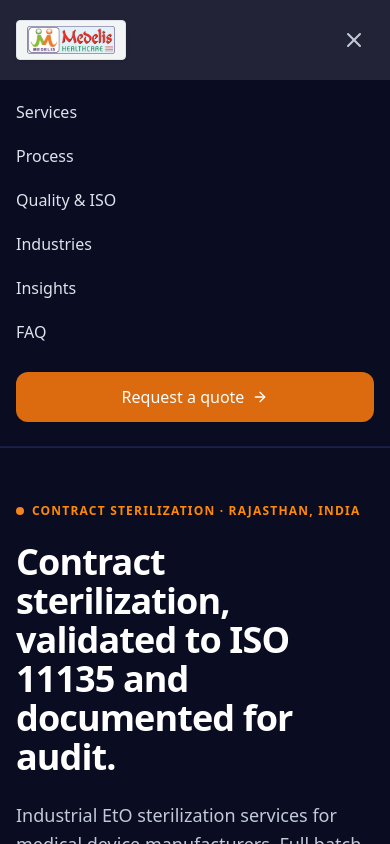
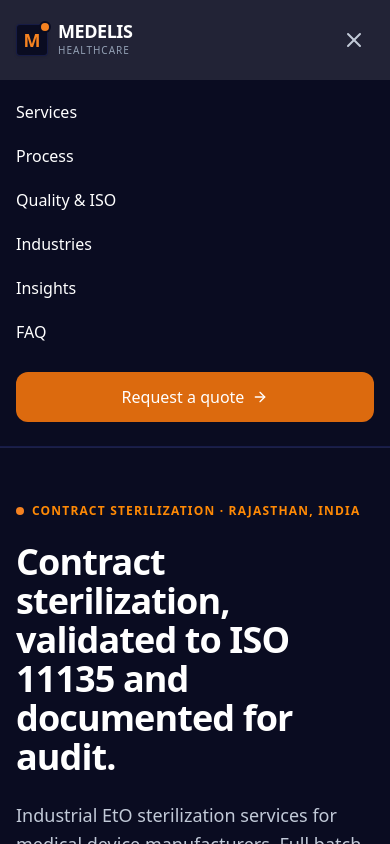
Before and after one commit to MicrolentDesign/Medelis, a Next.js app: page / in a window 390 px wide. Both pictures are taken after a click on the button 354 px from the left and 40 px from the top of the page. Shown: the top 844 px of the page. Built offline with nearby package versions, Linux system fonts and the light colour scheme.

Commit message:
Revert to brand typography logo and fix mobile menu navigation

```diff
--- a/design/homepage.html
+++ b/design/homepage.html
@@ -170,6 +170,12 @@ a:focus-visible,button:focus-visible,summary:focus-visible{outline:2px solid var
 .nav .cta{display:none}
 @media(min-width:640px){.nav .cta{display:inline-flex}}
 
+.mobnav{display:none;background:var(--indigo-950);border-top:1px solid var(--indigo-800);padding:20px 24px 24px}
+.mobnav.open{display:block}
+.mobnav ul{display:flex;flex-direction:column;gap:14px}
+.mobnav a{color:rgba(255,255,255,.9);font-size:16px;font-weight:500;text-decoration:none}
+.mobnav a:hover{color:var(--orange-300)}
+
 /* solid state after scroll */
 .nav.solid{background:rgba(255,255,255,.94);backdrop-filter:blur(12px);border-bottom-color:var(--slate-200)}
 .nav.solid .logo b{color:var(--indigo-700)}
@@ -179,6 +185,9 @@ a:focus-visible,button:focus-visible,summary:focus-visible{outline:2px solid var
 .nav.solid ul a.on::after{background:var(--orange-600)}
 .nav.solid .burger{border-color:var(--slate-300);background:#fff}
 .nav.solid .burger path{stroke:var(--slate-800)}
+.nav.solid .mobnav{background:#fff;border-top-color:var(--slate-200)}
+.nav.solid .mobnav a{color:var(--slate-800)}
+.nav.solid .mobnav a:hover{color:var(--indigo-700)}
 
 /* ---------- hero ---------- */
 .hero{position:relative;margin-top:-78px;padding-top:78px;background:var(--indigo-950);isolation:isolate}
@@ -419,19 +428,29 @@ footer .blurb{font-size:15px;line-height:1.6;max-width:34ch;margin-top:18px}
 <!-- ============ NAV ============ -->
 <header class="nav on-dark" id="nav">
   <div class="wrap nav-in">
-    <a class="logo" href="#top"><img src="img/medelis-logo.png" alt="Medelis Healthcare" style="height:34px;width:auto;border-radius:4px;background:#fff;padding:2px 8px;display:inline-block;vertical-align:middle;"></a>
+    <a class="logo" href="#top"><b>Medelis</b><span>Healthcare</span></a>
     <ul>
       <li><a href="#sterilize">Services <svg class="cv" width="9" height="6" viewBox="0 0 9 6" fill="none" stroke="currentColor" stroke-width="1.4" stroke-linecap="round" stroke-linejoin="round"><path d="M1 1.5L4.5 5 8 1.5"/></svg></a></li>
       <li><a href="#industries">Industries <svg class="cv" width="9" height="6" viewBox="0 0 9 6" fill="none" stroke="currentColor" stroke-width="1.4" stroke-linecap="round" stroke-linejoin="round"><path d="M1 1.5L4.5 5 8 1.5"/></svg></a></li>
       <li><a href="#quality" class="on">Quality</a></li>
       <li><a href="#facility">Facility</a></li>
       <li><a href="#insights">Resources</a></li>
-      <li><a href="#">About</a></li>
+      <li><a href="#quote">About</a></li>
     </ul>
     <a class="btn btn-inv btn-sm cta" href="#quote">Request a quote</a>
-    <button class="burger" aria-label="Open menu">
+    <button class="burger" id="burger-btn" aria-label="Open menu">
       <svg width="18" height="12" viewBox="0 0 18 12" fill="none" stroke-width="1.5"><path d="M0 1h18M0 6h18M0 11h18"/></svg>
     </button>
+  </div>
+  <div class="mobnav" id="mobnav">
+    <ul>
+      <li><a href="#sterilize">Services</a></li>
+      <li><a href="#industries">Industries</a></li>
+      <li><a href="#quality">Quality &amp; ISO</a></li>
+      <li><a href="#facility">Facility</a></li>
+      <li><a href="#insights">Resources</a></li>
+    </ul>
+    <div style="margin-top:16px"><a class="btn btn-pri" style="width:100%" href="#quote">Request a quote</a></div>
   </div>
 </header>
 
@@ -812,15 +831,15 @@ footer .blurb{font-size:15px;line-height:1.6;max-width:34ch;margin-top:18px}
   <div class="wrap">
     <div class="f-grid">
       <div>
-        <a class="logo" href="#top"><img src="img/medelis-logo.png" alt="Medelis Healthcare" style="height:34px;width:auto;border-radius:4px;background:#fff;padding:2px 8px;display:inline-block;vertical-align:middle;"></a>
+        <a class="logo" href="#top"><b>Medelis</b><span>Healthcare</span></a>
         <p class="blurb">Contract sterilization for the healthcare and medical device sectors. Validated, documented, and released on schedule.</p>
       </div>
       <div><h4>Services</h4><ul>
-        <li><a href="#">Sterilization</a></li><li><a href="#">Validation</a></li>
-        <li><a href="#">Testing</a></li><li><a href="#">Consultation</a></li></ul></div>
+        <li><a href="#sterilize">Sterilization</a></li><li><a href="#quality">Validation</a></li>
+        <li><a href="#quality">Testing</a></li><li><a href="#quote">Consultation</a></li></ul></div>
       <div><h4>Company</h4><ul>
-        <li><a href="#">About</a></li><li><a href="#">Quality &amp; compliance</a></li>
-        <li><a href="#">Facility</a></li><li><a href="#">Insights</a></li><li><a href="#">FAQ</a></li></ul></div>
+        <li><a href="#top">About</a></li><li><a href="#quality">Quality &amp; compliance</a></li>
+        <li><a href="#facility">Facility</a></li><li><a href="#insights">Insights</a></li><li><a href="#faq">FAQ</a></li></ul></div>
       <div><h4>Contact</h4><ul class="mono" style="font-size:13.5px;line-height:1.6">
         <li>[[ADDRESS LINE 1]]</li><li>[[CITY, STATE, PIN]]</li>
         <li>[[PHONE]]</li><li>[[EMAIL]]</li></ul></div>
@@ -836,6 +855,15 @@ footer .blurb{font-size:15px;line-height:1.6;max-width:34ch;margin-top:18px}
 const nav = document.getElementById('nav');
 const onScroll = () => nav.classList.toggle('solid', window.scrollY > 40);
 onScroll(); addEventListener('scroll', onScroll, {passive:true});
+
+const burgerBtn = document.getElementById('burger-btn');
+const mobnavEl = document.getElementById('mobnav');
+if (burgerBtn && mobnavEl) {
+  burgerBtn.addEventListener('click', () => mobnavEl.classList.toggle('open'));
+  mobnavEl.querySelectorAll('a').forEach(link => {
+    link.addEventListener('click', () => mobnavEl.classList.remove('open'));
+  });
+}
 
 const reduce = matchMedia('(prefers-reduced-motion: reduce)').matches;
 const rv = document.querySelectorAll('.rv');
--- a/src/components/brand/Logo.tsx
+++ b/src/components/brand/Logo.tsx
@@ -1,5 +1,4 @@
 import Link from "next/link";
-import Image from "next/image";
 
 interface LogoProps {
   variant?: "light" | "dark";
@@ -8,22 +7,17 @@ interface LogoProps {
 
 export default function Logo({ variant = "light", className = "" }: LogoProps) {
   const textColor = variant === "dark" ? "text-white" : "text-slate-900";
+  const markColor = variant === "dark" ? "text-orange-500" : "text-orange-700";
   const subColor = variant === "dark" ? "text-slate-400" : "text-slate-600";
 
   return (
-    <Link href="/" className={`inline-flex items-center gap-3 group ${className}`}>
-      {/* Official Medelis Logo Image */}
-      <div className="relative h-10 w-auto flex items-center justify-center overflow-hidden rounded bg-white/95 px-2.5 py-1 border border-slate-200 shadow-sm group-hover:border-orange-500 transition-colors">
-        <Image
-          src="/brand/logo.png"
-          alt="Medelis Healthcare Logo"
-          width={180}
-          height={48}
-          className="h-7 w-auto object-contain"
-          priority
-        />
+    <Link href="/" className={`inline-flex items-center gap-2.5 group ${className}`}>
+      {/* Brand Icon Mark */}
+      <div className="relative w-8 h-8 flex items-center justify-center rounded bg-indigo-950 border border-indigo-700/50 shadow-sm group-hover:border-orange-500 transition-colors">
+        <span className={`font-mono font-bold text-lg leading-none ${markColor}`}>M</span>
+        <div className="absolute -top-0.5 -right-0.5 w-2 h-2 rounded-full bg-orange-500 ring-2 ring-indigo-950" />
       </div>
-      <div className="hidden sm:flex flex-col">
+      <div className="flex flex-col">
         <span className={`font-sans font-bold text-lg tracking-tight leading-none ${textColor}`}>
           MEDELIS
         </span>
--- a/src/components/layout/Header.tsx
+++ b/src/components/layout/Header.tsx
@@ -1,36 +1,82 @@
 "use client";
 
-import { useState } from "react";
+import { useState, useEffect } from "react";
 import Link from "next/link";
 import Logo from "@/components/brand/Logo";
 import { Menu, X, ArrowRight } from "lucide-react";
 
 export default function Header() {
   const [mobileNavOpen, setMobileNavOpen] = useState(false);
+  const [scrolled, setScrolled] = useState(false);
+
+  useEffect(() => {
+    const handleScroll = () => {
+      setScrolled(window.scrollY > 40);
+    };
+    handleScroll();
+    window.addEventListener("scroll", handleScroll, { passive: true });
+    return () => window.removeEventListener("scroll", handleScroll);
+  }, []);
 
   return (
-    <header className="sticky top-0 z-50 w-full bg-indigo-950/90 backdrop-blur-md border-b border-indigo-800/60 text-white transition-all">
+    <header
+      className={`sticky top-0 z-50 w-full transition-all duration-250 ${
+        scrolled
+          ? "bg-white/95 backdrop-blur-md border-b border-slate-200 text-slate-900 shadow-sm"
+          : "bg-indigo-950/90 backdrop-blur-md border-b border-indigo-800/60 text-white"
+      }`}
+    >
       <div className="max-w-7xl mx-auto px-4 sm:px-6 lg:px-8 h-20 flex items-center justify-between">
-        <Logo variant="dark" />
+        <Logo variant={scrolled ? "light" : "dark"} />
 
         {/* Desktop Navigation */}
         <nav className="hidden md:flex items-center gap-8 text-sm font-medium">
-          <Link href="#services" className="text-slate-200 hover:text-white transition-colors">
+          <Link
+            href="#services"
+            className={`transition-colors ${
+              scrolled ? "text-slate-700 hover:text-indigo-700" : "text-slate-200 hover:text-white"
+            }`}
+          >
             Services
           </Link>
-          <Link href="#how-it-works" className="text-slate-200 hover:text-white transition-colors">
+          <Link
+            href="#how-it-works"
+            className={`transition-colors ${
+              scrolled ? "text-slate-700 hover:text-indigo-700" : "text-slate-200 hover:text-white"
+            }`}
+          >
             Process
           </Link>
-          <Link href="#quality" className="text-slate-200 hover:text-white transition-colors">
+          <Link
+            href="#quality"
+            className={`transition-colors ${
+              scrolled ? "text-slate-700 hover:text-indigo-700" : "text-slate-200 hover:text-white"
+            }`}
+          >
             Quality & ISO
           </Link>
-          <Link href="#industries" className="text-slate-200 hover:text-white transition-colors">
+          <Link
+            href="#industries"
+            className={`transition-colors ${
+              scrolled ? "text-slate-700 hover:text-indigo-700" : "text-slate-200 hover:text-white"
+            }`}
+          >
             Industries
           </Link>
-          <Link href="#insights" className="text-slate-200 hover:text-white transition-colors">
+          <Link
+            href="#insights"
+            className={`transition-colors ${
+              scrolled ? "text-slate-700 hover:text-indigo-700" : "text-slate-200 hover:text-white"
+            }`}
+          >
             Insights
           </Link>
-          <Link href="#faq" className="text-slate-200 hover:text-white transition-colors">
+          <Link
+            href="#faq"
+            className={`transition-colors ${
+              scrolled ? "text-slate-700 hover:text-indigo-700" : "text-slate-200 hover:text-white"
+            }`}
+          >
             FAQ
           </Link>
         </nav>
@@ -50,7 +96,11 @@ export default function Header() {
         <button
           type="button"
           onClick={() => setMobileNavOpen(!mobileNavOpen)}
-          className="md:hidden p-2 rounded-lg text-slate-300 hover:text-white hover:bg-indigo-900/60 focus:outline-none"
+          className={`md:hidden p-2 rounded-lg transition-colors focus:outline-none ${
+            scrolled
+              ? "text-slate-700 hover:text-indigo-900 hover:bg-slate-100"
+              : "text-slate-300 hover:text-white hover:bg-indigo-900/60"
+          }`}
           aria-label="Toggle Navigation"
         >
           {mobileNavOpen ? <X className="w-6 h-6" /> : <Menu className="w-6 h-6" />}
@@ -59,47 +109,53 @@ export default function Header() {
 
       {/* Mobile Drawer */}
       {mobileNavOpen && (
-        <div className="md:hidden bg-indigo-950 border-b border-indigo-800/80 px-4 pt-2 pb-6 space-y-4">
+        <div
+          className={`md:hidden border-b px-4 pt-2 pb-6 space-y-4 transition-colors ${
+            scrolled
+              ? "bg-white border-slate-200 text-slate-900"
+              : "bg-indigo-950 border-indigo-800/80 text-white"
+          }`}
+        >
           <nav className="flex flex-col space-y-3 pt-2 text-base font-medium">
             <Link
               href="#services"
               onClick={() => setMobileNavOpen(false)}
-              className="text-slate-200 hover:text-white py-1"
+              className="py-1 hover:text-orange-500 transition-colors"
             >
               Services
             </Link>
             <Link
               href="#how-it-works"
               onClick={() => setMobileNavOpen(false)}
-              className="text-slate-200 hover:text-white py-1"
+              className="py-1 hover:text-orange-500 transition-colors"
             >
               Process
             </Link>
             <Link
               href="#quality"
               onClick={() => setMobileNavOpen(false)}
-              className="text-slate-200 hover:text-white py-1"
+              className="py-1 hover:text-orange-500 transition-colors"
             >
               Quality & ISO
             </Link>
             <Link
               href="#industries"
               onClick={() => setMobileNavOpen(false)}
-              className="text-slate-200 hover:text-white py-1"
+              className="py-1 hover:text-orange-500 transition-colors"
             >
               Industries
             </Link>
             <Link
               href="#insights"
               onClick={() => setMobileNavOpen(false)}
-              className="text-slate-200 hover:text-white py-1"
+              className="py-1 hover:text-orange-500 transition-colors"
             >
               Insights
             </Link>
             <Link
               href="#faq"
               onClick={() => setMobileNavOpen(false)}
-              className="text-slate-200 hover:text-white py-1"
+              className="py-1 hover:text-orange-500 transition-colors"
             >
               FAQ
             </Link>
```
